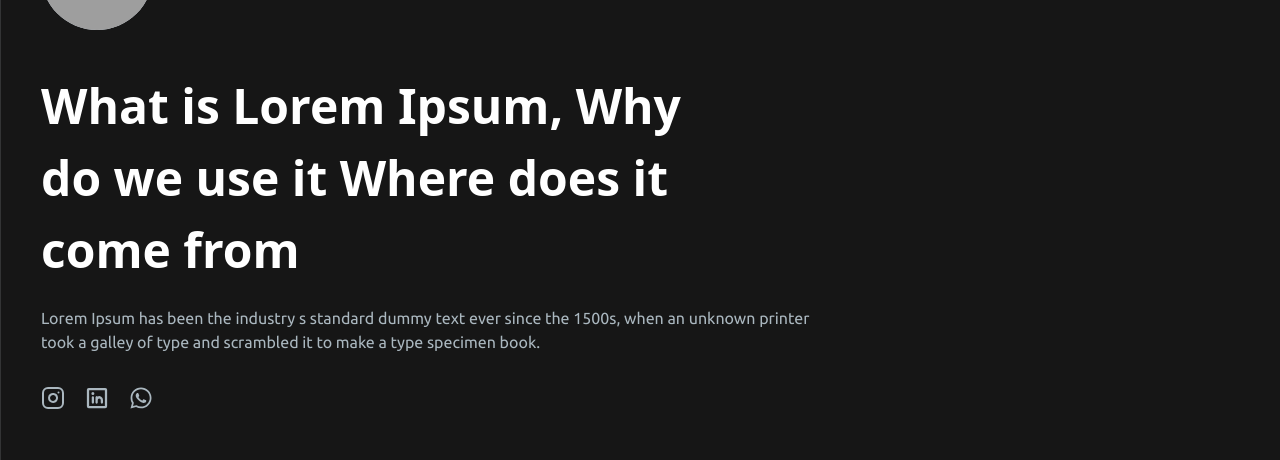
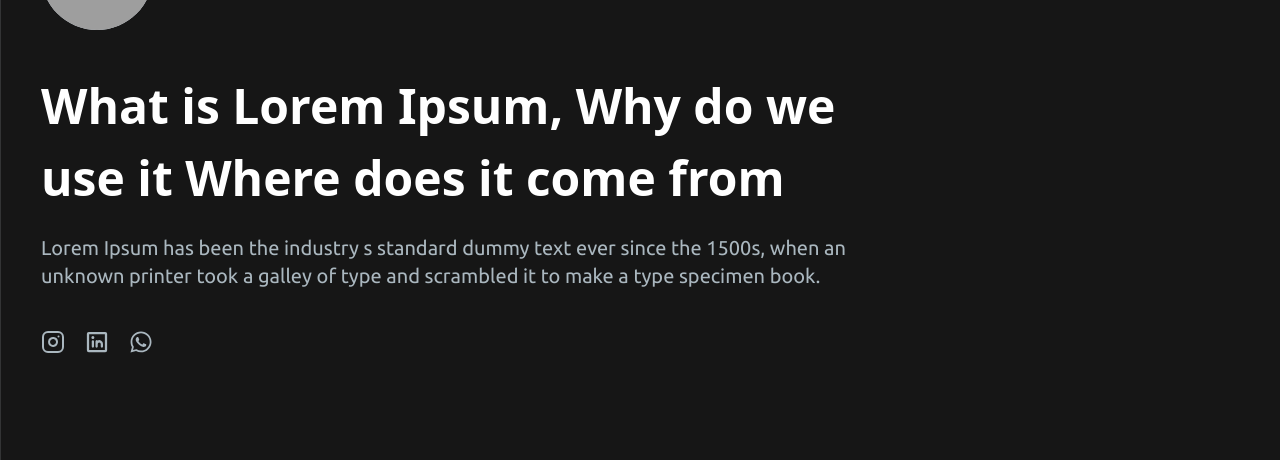
Before and after one commit to jmitsuu/profileport, a React (Vite) app: page / in a window 1280 px wide. Shown: the part 204-664 px from the top of the page. Built offline with nearby package versions, Linux system fonts and the light colour scheme; grey boxes are pictures that could not be loaded.

Commit message:
feature:create new card

```diff
--- a/src/components/AboutMe.tsx
+++ b/src/components/AboutMe.tsx
@@ -53,7 +53,7 @@ const courses = [
 ];
 export function AboutMe() {
   return (
-    <div className=" md:flex border justify-around w-full border-tecMedium px-5 py-10 rounded-2xl  mt-20 ">
+    <div className=" md:flex border justify-around w-full border-tecMedium px-5 py-10 rounded-2xl  my-20 ">
       <div className="md:w-[430px] ">
         <div className="flex items-center ">
           <PiBagSimpleFill className="w-8 h-8 mr-2 text-tecSuperLight dark:text-tecHeavy" />
--- a/src/components/Content.tsx
+++ b/src/components/Content.tsx
@@ -4,11 +4,11 @@ interface typeContent {
 }
 export function Content({ title, content }: typeContent) {
   return (
-    <main className="md:w-[780px] mb-8 mt-10 ">
+    <main className="md:w-[880px]  my-10 ">
       <h1 className="text-white dark:text-tecHeavy font-bold text-[3rem] text-pretty ">
         {title}
       </h1>
-      <p className="text-tecLight dark:text-tecMedium mt-5 text-[1rem]">
+      <p className="text-tecLight dark:text-tecMedium mt-5 text-xl text-pretty">
         {content}
       </p>
     </main>
--- a/src/components/Footer.tsx
+++ b/src/components/Footer.tsx
@@ -34,7 +34,9 @@ export function Footer() {
         })}
       </div>
       <div className="mr-10">
-        <h2 className='text-tecLight text-sm dark:text-tecMedium'>@2024 Jairo Miguel. Todos os direitos reservados</h2>
+        <h2 className="text-tecLight text-sm dark:text-tecMedium">
+          @2024 Jairo Miguel. Todos os direitos reservados
+        </h2>
       </div>
     </footer>
   );
--- a/src/components/Skills.tsx
+++ b/src/components/Skills.tsx
@@ -26,7 +26,7 @@ const devImages = [
 ];
 export function Skills() {
   return (
-    <div className="transition-all">
+    <div className="transition-all my-20">
       <h1 className="text-white dark:text-tecHeavy font-bold text-[2rem] text-pretty uppercase mb-10">
         Habilidades
       </h1>
--- a/src/components/SocialMedia.tsx
+++ b/src/components/SocialMedia.tsx
@@ -4,24 +4,32 @@ import { FaWhatsapp } from 'react-icons/fa6';
 const social = [
   {
     link: 'a',
-    icon: <FiInstagram className="h-6 w-6 text-tecLight dark:text-tecMedium" />,
+    icon: (
+      <FiInstagram className="h-6 w-6 text-tecLight dark:text-tecMedium" />
+    ),
   },
   {
     link: 'b',
-    icon: <PiLinkedinLogoBold className="h-6 w-6 text-tecLight dark:text-tecMedium " />,
+    icon: (
+      <PiLinkedinLogoBold className="h-6 w-6 text-tecLight dark:text-tecMedium " />
+    ),
   },
   {
     link: 'c',
-    icon: <FaWhatsapp className="h-6 w-6 text-tecLight dark:text-tecMedium" />,
+    icon: (
+      <FaWhatsapp className="h-6 w-6 text-tecLight dark:text-tecMedium" />
+    ),
   },
 ];
 export function SocialMedia() {
   return (
-    <div className="flex   gap-5 mb-20 ">
-      {social.map((icon)=>{
-        return(
-          <a key={icon.link} href={icon.link}>{icon.icon}</a>
-        )
+    <div className="flex   gap-5 mb-40 ">
+      {social.map((icon) => {
+        return (
+          <a key={icon.link} href={icon.link}>
+            {icon.icon}
+          </a>
+        );
       })}
     </div>
   );
--- a/src/layout/Container.tsx
+++ b/src/layout/Container.tsx
@@ -3,7 +3,7 @@ interface element{
 }
 export function Container({children}:element){
   return(
-    <div className=" min-h-screen px-10 ">
+    <div className=" min-h-screen px-10  ">
  {children}
   </div>
   )
--- a/src/pages/Projects.tsx
+++ b/src/pages/Projects.tsx
@@ -1,7 +1,12 @@
+import { Content } from "../components/Content";
+
 export function Projects(){
   return(
-    <div>
-      Projects
+    <div className="my-40">
+      <Content
+      title="Projetos particulares que realizei para aprendizado e treinamento."
+      content="Alguns projetos ainda estão em desenvolvimento ou passam por melhorias. "
+      />
     </div>
   )
 }
```
